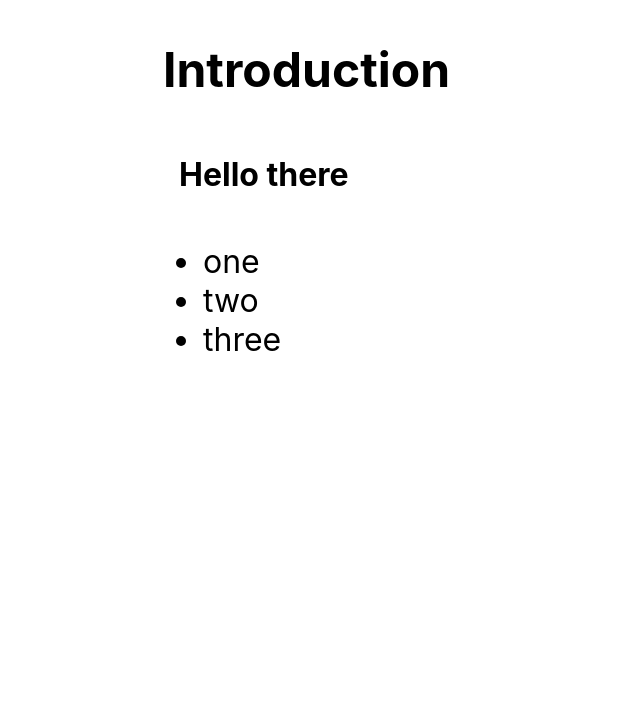
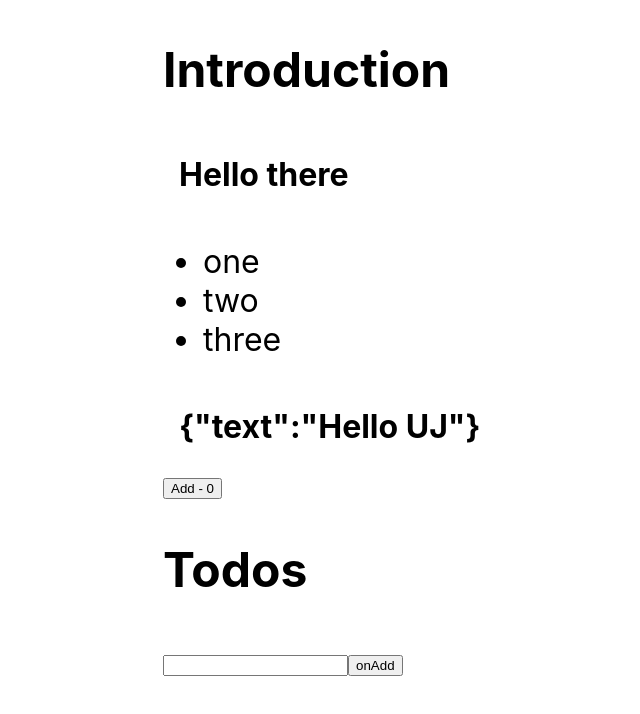
Before and after one commit to UJ528491/no-bs-ts-react, a React (Create React App) app: page / in a window 1280 px wide. Shown: the top 714 px of the page, without its empty margins (77-717 px from the left). Built offline with nearby package versions, Linux system fonts and the light colour scheme.

Commit message:
typing useState as props

```diff
--- a/public/data.json
+++ b/public/data.json
@@ -1,3 +1,3 @@
 {
-    "text": "Hello Ha"
+    "text": "Hello UJ"
 }
--- a/src/App.tsx
+++ b/src/App.tsx
@@ -8,7 +8,6 @@ import React, {
 import "./App.css"
 
 const Heading = ({ title }: { title: string }) => <h2>{title}</h2>
-
 const Box: React.FunctionComponent = ({ children }) => (
   <div
     style={{
@@ -19,7 +18,6 @@ const Box: React.FunctionComponent = ({ children }) => (
     {children}
   </div>
 )
-
 const List: React.FunctionComponent<{
   items: string[]
   onClick?: (item: string) => void
@@ -33,18 +31,96 @@ const List: React.FunctionComponent<{
   </ul>
 )
 
+interface Payload {
+  text: string
+}
+interface Todo {
+  id: number
+  text: string
+}
+type ActionType =
+  | {
+      type: "ADD"
+      text: string
+    }
+  | {
+      type: "REMOVE"
+      id: number
+    }
+
+const Incrementer: React.FunctionComponent<{
+  value: number
+  setValue: React.Dispatch<React.SetStateAction<number>>
+}> = ({ value, setValue }) => (
+  <button onClick={() => setValue(value + 1)}>Add - {value}</button>
+)
+
 function App() {
   const onListClick = useCallback((item: string) => {
     alert(item)
   }, [])
-  const [checkedState, setCheckedState] = useState(true)
+
+  const [payload, setPayload] = useState<Payload | null>(null)
+
+  useEffect(() => {
+    fetch("/data.json")
+      .then(resp => resp.json())
+      .then(data => {
+        setPayload(data)
+      })
+  })
+
+  const [todos, dispatch] = useReducer((state: Todo[], action: ActionType) => {
+    switch (action.type) {
+      case "ADD":
+        return [
+          ...state,
+          {
+            id: state.length,
+            text: action.text,
+            done: false,
+          },
+        ]
+      case "REMOVE":
+        return state.filter(({ id }) => id !== action.id)
+      default:
+        throw new Error()
+    }
+  }, [])
+
+  const newTodoRef = useRef<HTMLInputElement>(null)
+
+  const onAddTodo = useCallback(() => {
+    if (newTodoRef.current) {
+      dispatch({
+        type: "ADD",
+        text: newTodoRef.current.value,
+      })
+    }
+  }, [])
+  const [value, setValue] = useState(0)
   return (
     <div>
       <Heading title="Introduction" />
       <Box>Hello there</Box>
       <List items={["one", "two", "three"]} onClick={onListClick} />
+      <Box>{JSON.stringify(payload)}</Box>
+      <Incrementer value={value} setValue={setValue} />
+
+      <Heading title="Todos" />
+      {todos.map(todo => (
+        <div key={todo.id}>
+          {todo.text}
+          <button onClick={() => dispatch({ type: "REMOVE", id: todo.id })}>
+            Remove
+          </button>
+        </div>
+      ))}
+      <div>
+        <input type="text" ref={newTodoRef} />
+        <button onClick={onAddTodo}>onAdd</button>
+      </div>
     </div>
   )
 }
-
 export default App
```
